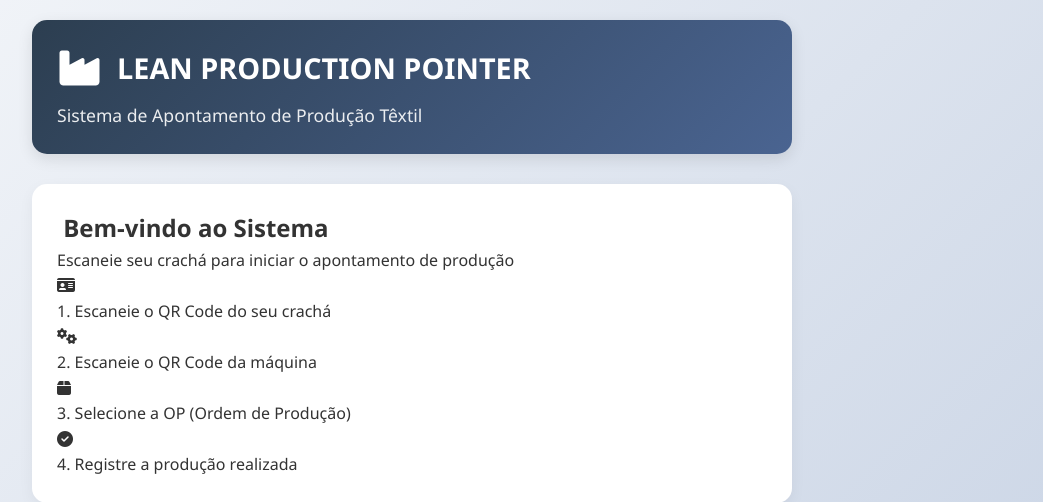
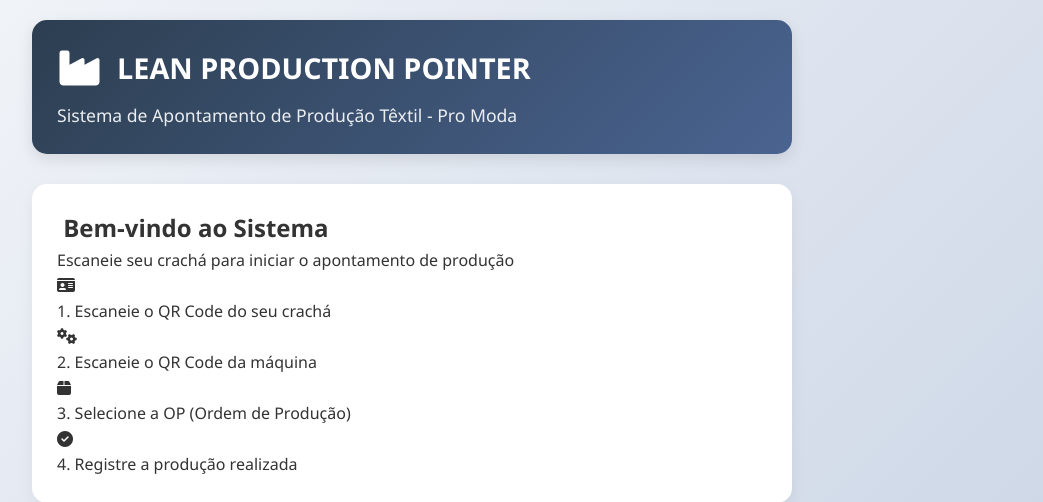
Before and after one commit to devtiagoabreu/lean_production_pointer, a Flask app: page / in a window 1280 px wide. Shown: the top 502 px of the page, without its empty margins (228-1271 px from the left). Run offline with Flask 3, Linux system fonts and the light colour scheme.

Commit message:
versão beta

```diff
--- a/start_easy.py
+++ b/start_easy.py
@@ -1,3 +1,5 @@
+# start_easy.py
+
 #!/usr/bin/env python3
 """
 🚀 INICIAR TUDO AUTOMATICAMENTE - Versão Simplificada
--- a/templates/index.html
+++ b/templates/index.html
@@ -5,7 +5,7 @@
 <head>
     <meta charset="UTF-8">
     <meta name="viewport" content="width=device-width, initial-scale=1.0">
-    <title>Lean Production Pointer</title>
+    <title>Lean Production Pointer - Pro Moda Têxtil</title>
     <link rel="stylesheet" href="{{ url_for('static', filename='css/style.css') }}">
     <link rel="stylesheet" href="https://cdnjs.cloudflare.com/ajax/libs/font-awesome/6.4.0/css/all.min.css">
 </head>
@@ -16,7 +16,7 @@
                 <i class="fas fa-industry"></i>
                 <h1>LEAN PRODUCTION POINTER</h1>
             </div>
-            <p class="subtitle">Sistema de Apontamento de Produção Têxtil</p>
+            <p class="subtitle">Sistema de Apontamento de Produção Têxtil - Pro Moda</p>
         </div>
 
         <div class="main-content">
```
